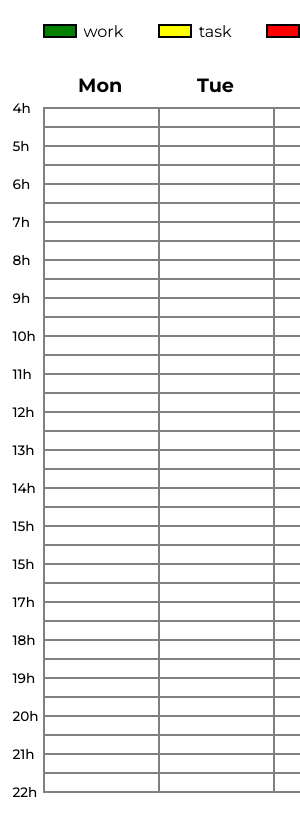
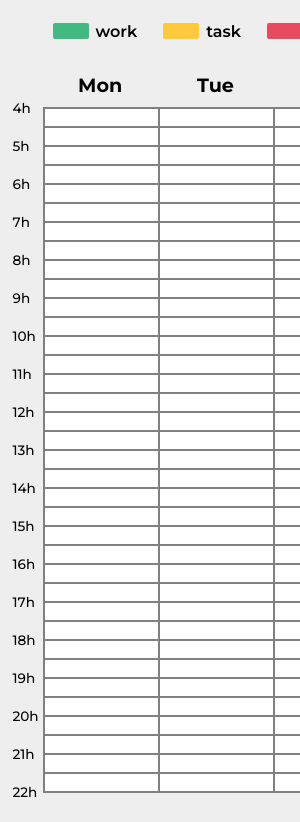
Before and after one commit to Adonat74/scheduler, an Electron app: page renderer/index.html in a window 300 px wide. Shown: the part 76-898 px from the top of the page. Drawn offline with Linux system fonts and the light colour scheme.

Commit message:
modifying the colors and polishing the look of the categories

```diff
--- a/renderer/css/style.css
+++ b/renderer/css/style.css
@@ -1,6 +1,7 @@
 body {
     margin: 0;
     font-family: Montserrat, serif, Arial, Helvetica, sans-serif;
+    background-color: #eeeeee;
 }
 
 .scheduler {
@@ -20,19 +21,19 @@ body {
 
 
 .green {
-    background-color: green;
+    background-color: #42b883;
 }
 .yellow {
-    background-color: yellow;
+    background-color: #ffc93c;
 }
 .red {
-    background-color: red;
+    background-color: #e84a5f;
 }
 .blue {
-    background-color: blue;
+    background-color: #00bbf0;
 }
 .gray {
-    background-color: gray;
+    background-color: #a393eb;
 }
 .white {
     background-color: white;
@@ -42,23 +43,32 @@ body {
 .cat-container {
     display: flex;
     justify-content: space-between;
+    margin: 6px 0;
 }
 
 .cat-element {
     display: flex;
     align-items: center;
     cursor: pointer;
+    font-weight: 600;
+    padding: 10px;
+    border-radius: 6px;
+}
+
+.cat-element > p {
+    margin: 0;
 }
 
 .color {
-    width: 30px;
-    height: 10px;
-    border: solid 2px black;
+    width: 36px;
+    height: 16px;
     margin-right: 7px;
+    border-radius: 2px;
 }
 
 .selected {
-    box-shadow:inset 0px 0px 0px 1px rgb(0, 0, 0);
+    background-color: rgb(212, 212, 212);
+    box-shadow: 5px 5px rgb(154, 154, 154);
 }
 
 
--- a/renderer/index.html
+++ b/renderer/index.html
@@ -16,7 +16,7 @@
 <body>
     <div class="scheduler">
 
-        <h1>Hello World!</h1>
+        <h1>Shedule'n more!</h1>
 
 
 
@@ -36,7 +36,7 @@
                 <p>13h</p>
                 <p>14h</p>
                 <p>15h</p>
-                <p>15h</p>
+                <p>16h</p>
                 <p>17h</p>
                 <p>18h</p>
                 <p>19h</p>
--- a/renderer/js/renderer.js
+++ b/renderer/js/renderer.js
@@ -113,7 +113,8 @@ categories.forEach((cat) => {
 });
 document.querySelector(".cat-container").innerHTML = catElement;
 
-
+// préentour la catégorie white de base
+document.getElementById("white").classList.replace("unselected", "selected");
 
 
 document.querySelectorAll(".cat-element").forEach((element) => {
```
